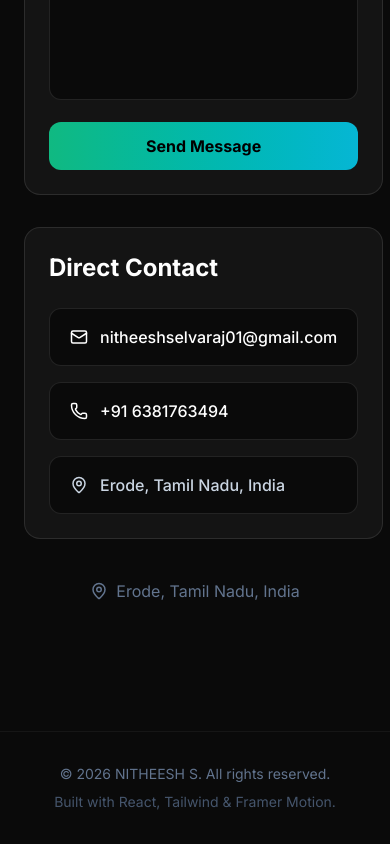
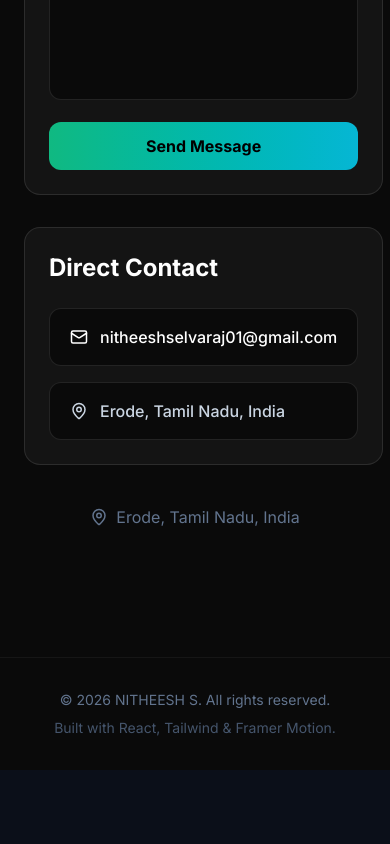
Before and after one commit to nitheesh1122/portfolio, a React (Vite) app: page / in a window 390 px wide. Shown: the part 10562-11406 px from the top of the page. After the commit the page ends 11332 px from the top, so only its background shows below. Built offline with nearby package versions, Linux system fonts and the light colour scheme.

Commit message:
Remove phone number from contact section

```diff
--- a/src/components/sections/Contact.tsx
+++ b/src/components/sections/Contact.tsx
@@ -2,7 +2,7 @@ import { FormEvent, useMemo, useState } from 'react';
 import emailjs from '@emailjs/browser';
 import { motion } from 'framer-motion';
 import { personalInfo } from '../../data/portfolio';
-import { Mail, Phone, MapPin } from 'lucide-react';
+import { Mail, MapPin } from 'lucide-react';
 
 const Contact = () => {
     const [name, setName] = useState('');
@@ -197,13 +197,6 @@ const Contact = () => {
                                 <Mail size={18} />
                                 {personalInfo.email}
                             </a>
-                            <a
-                                href={`tel:${personalInfo.phone.replace(/\s+/g, '')}`}
-                                className="w-full flex items-center gap-3 px-5 py-4 bg-[#0a0a0a] text-white font-medium rounded-xl border border-white/10 hover:border-brand-accent/60 transition-colors"
-                            >
-                                <Phone size={18} />
-                                {personalInfo.phone}
-                            </a>
                             <div className="w-full flex items-center gap-3 px-5 py-4 bg-[#0a0a0a] text-slate-300 font-medium rounded-xl border border-white/10">
                                 <MapPin size={18} />
                                 {personalInfo.location}
```
